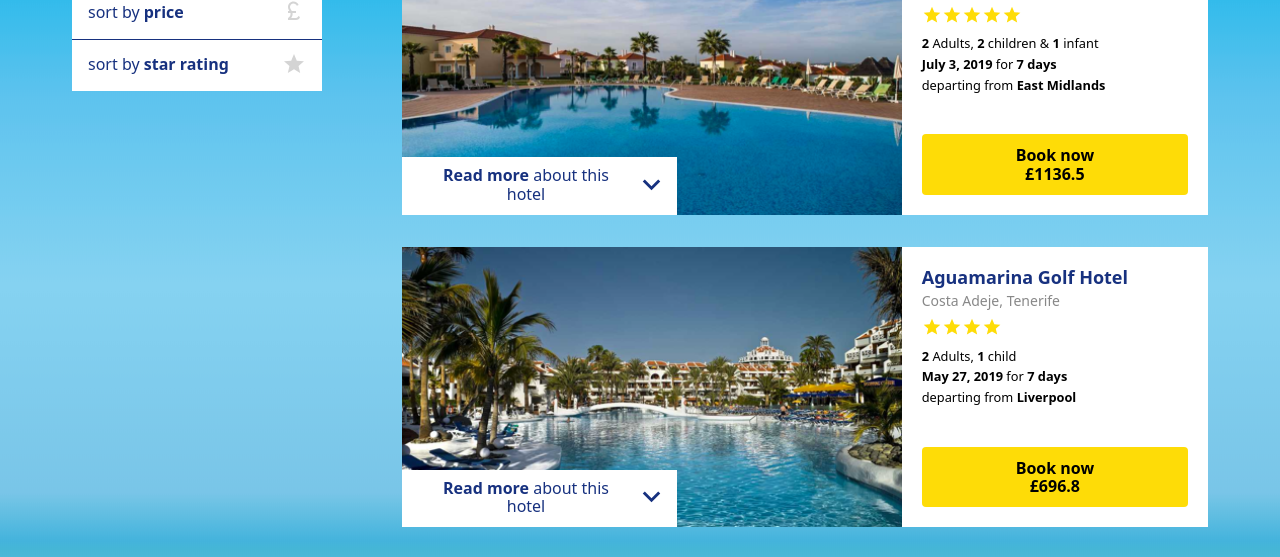
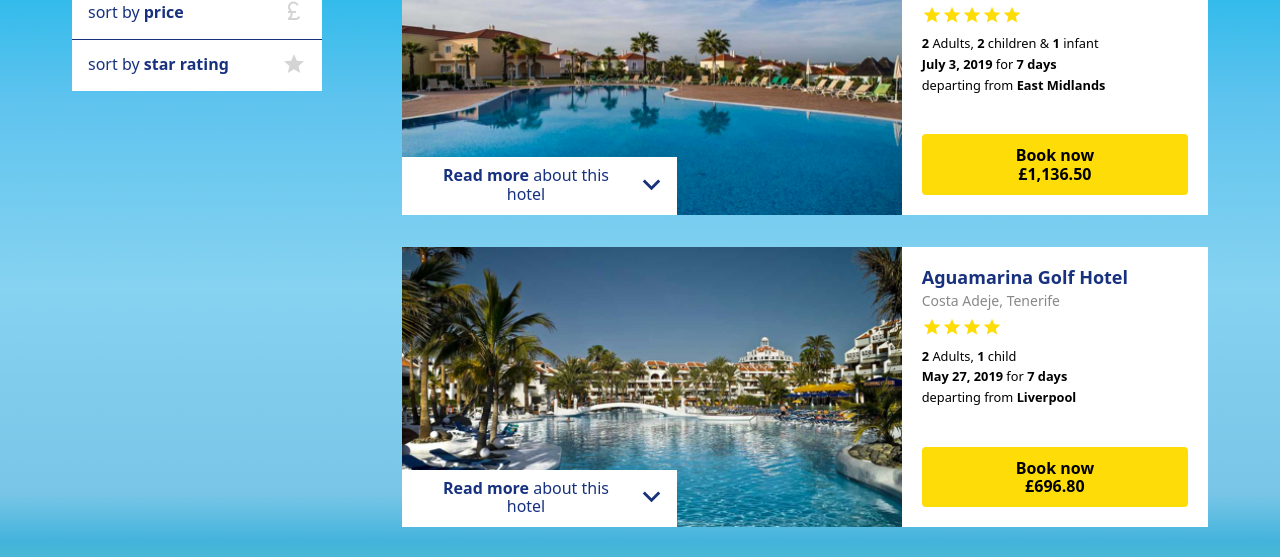
Before and after one commit to DavidSchillinger/otb-task, a React (Vite) app: page / in a window 1280 px wide. Shown: the part 97-654 px from the top of the page. Built offline with nearby package versions, Linux system fonts and the light colour scheme.

Commit message:
fix: fix GBP formatting

```diff
--- a/src/hotels/hotel/details.tsx
+++ b/src/hotels/hotel/details.tsx
@@ -37,14 +37,7 @@ export function HotelAndBookingDetails(props: HotelAndBookingDetailsProps) {
 				<DepartureLocation location={departureLocation}/>
 			</div>
 
-			<button
-				type='button'
-				onClick={() => null}
-				className={classes.bookButton}
-			>
-				Book now <br/>
-				£{booking.price}
-			</button>
+			<BookButton price={booking.price}/>
 		</div>
 	)
 }
@@ -98,3 +91,20 @@ function DepartureLocation(props: {location: string}) {
 		</div>
 	)
 }
+
+const currencyGBP = new Intl.NumberFormat(undefined, {style: 'currency', currency: 'GBP'})
+
+function BookButton(props: {price: number}) {
+	const {price} = props
+
+	return (
+		<button
+			type='button'
+			onClick={() => null}
+			className={classes.bookButton}
+		>
+			Book now <br/>
+			{currencyGBP.format(price)}
+		</button>
+	)
+}
```
